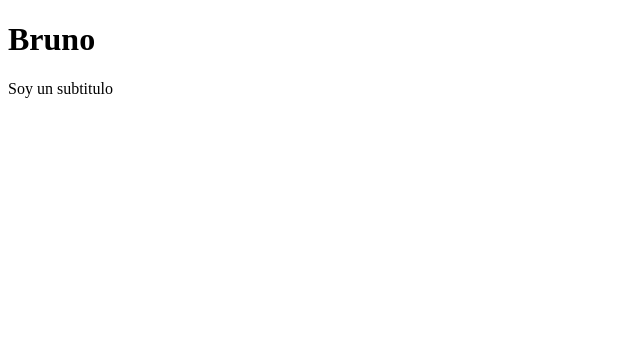
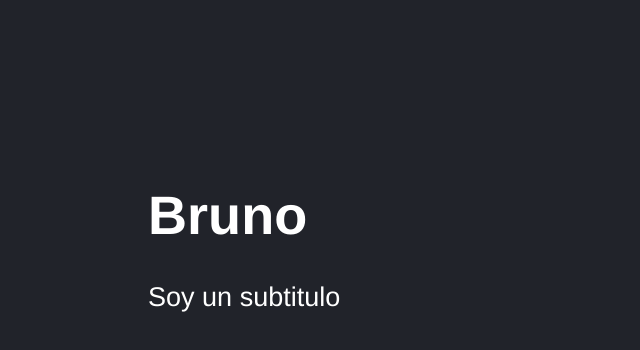
Before and after one commit to brunocoronado49/react-course-fernando, a React (Vite) app in the folder sectionFour/counter-app/: page / in a window 1280 px wide. Shown: the top 350 px of the page, without its empty margins (0-640 px from the left). Built offline with nearby package versions, Linux system fonts and the light colour scheme.

Commit message:
Agregando estilos

```diff
--- a/sectionFour/counter-app/src/main.jsx
+++ b/sectionFour/counter-app/src/main.jsx
@@ -2,6 +2,7 @@
 import ReactDOM from "react-dom/client";
 // import { HelloWorldApp } from './HelloWorldApp'
 import { FirstApp } from './FirstApp'
+import './styles.css'
 
 ReactDOM.createRoot(document.getElementById("root")).render(
     <React.StrictMode>
--- /dev/null
+++ b/sectionFour/counter-app/src/styles.css
@@ -0,0 +1,7 @@
+html, body {
+    background-color: #21232a;
+    color: white;
+    font-family: Helvetica, Arial, sans-serif;
+    font-size: 1.3rem;
+    padding: 70px;
+}
```
